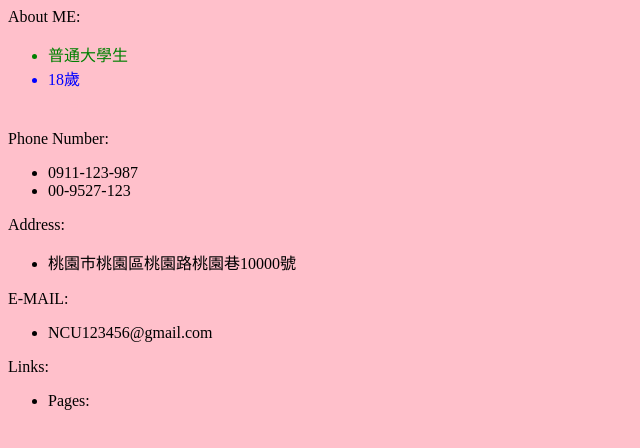
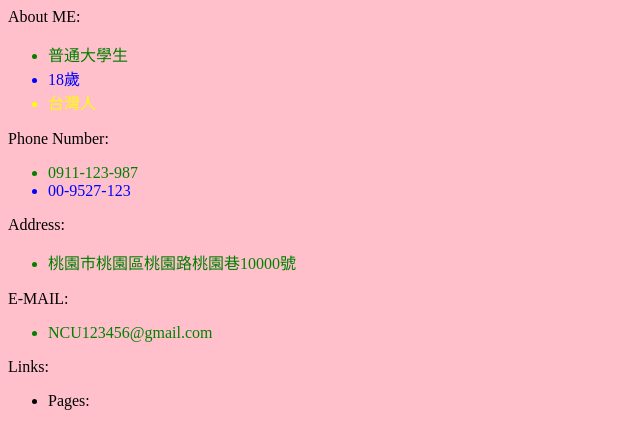
Before and after one commit to Miracle52016/Miracle52016.github.io, a plain HTML site: page index.html in a window 1280 px wide. Shown: the whole page, without its empty margins (0-640 px from the left). Drawn offline with Linux system fonts and the light colour scheme.

Commit message:
Update index.html

```diff
--- a/index.html
+++ b/index.html
@@ -8,29 +8,29 @@
       About ME:
       <ul>
         <li style="color:green;">普通大學生</li>   <!-- 將這個字改為綠色 -->
-        <li style="color:blue;">18歲</li>
-        <li style="color:pink;">台灣人</li>
+        <li style="color:blue;">18歲</li>        <!-- 將這個字改為藍色 -->
+        <li style="color:yellow;">台灣人</li>        <!-- 將這個字改為黃色 -->
       </ul>
     </div>
 
     <div>
       Phone Number:
       <ul>
-        <li>0911-123-987</li>
-        <li>00-9527-123<//li>
+        <li style="color:green;">0911-123-987</li>      <!-- 將這個字改為綠色 -->
+        <li style="color:blue;">00-9527-123<//li>          <!-- 將這個字改為藍色 -->
       </ul>
     </div>
 
     <div>
       Address:
       <ul>
-        <li>桃園市桃園區桃園路桃園巷10000號</li>
+        <li style="color:green;">桃園市桃園區桃園路桃園巷10000號</li>      <!-- 將這個字改為綠色 -->
     </div>
 
      <div>
       E-MAIL:
       <ul>
-        <li>NCU123456@gmail.com</li>
+        <li style="color:green;">NCU123456@gmail.com</li>            <!-- 將這個字改為綠色 -->
     </div>
 
      <div>
```
